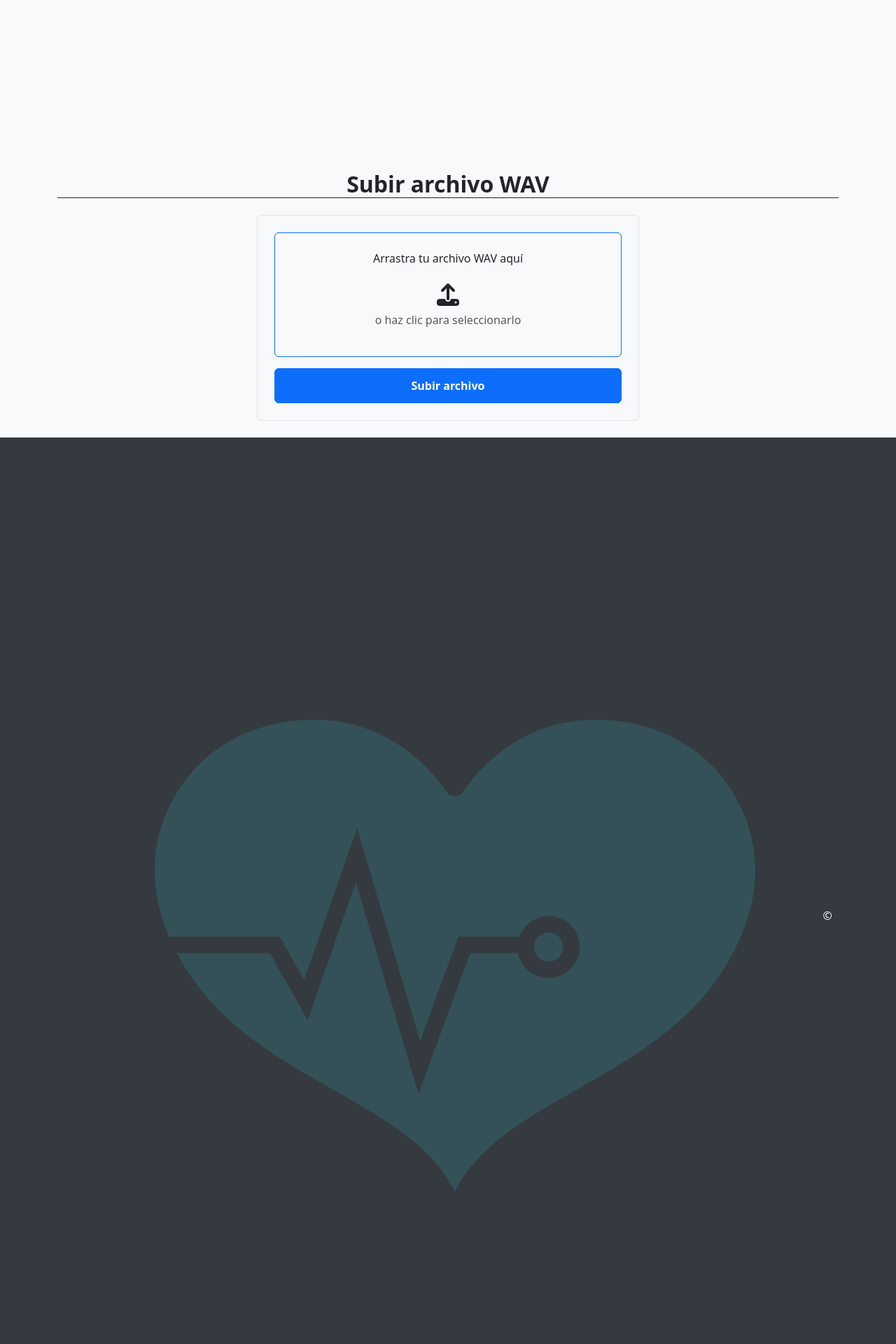
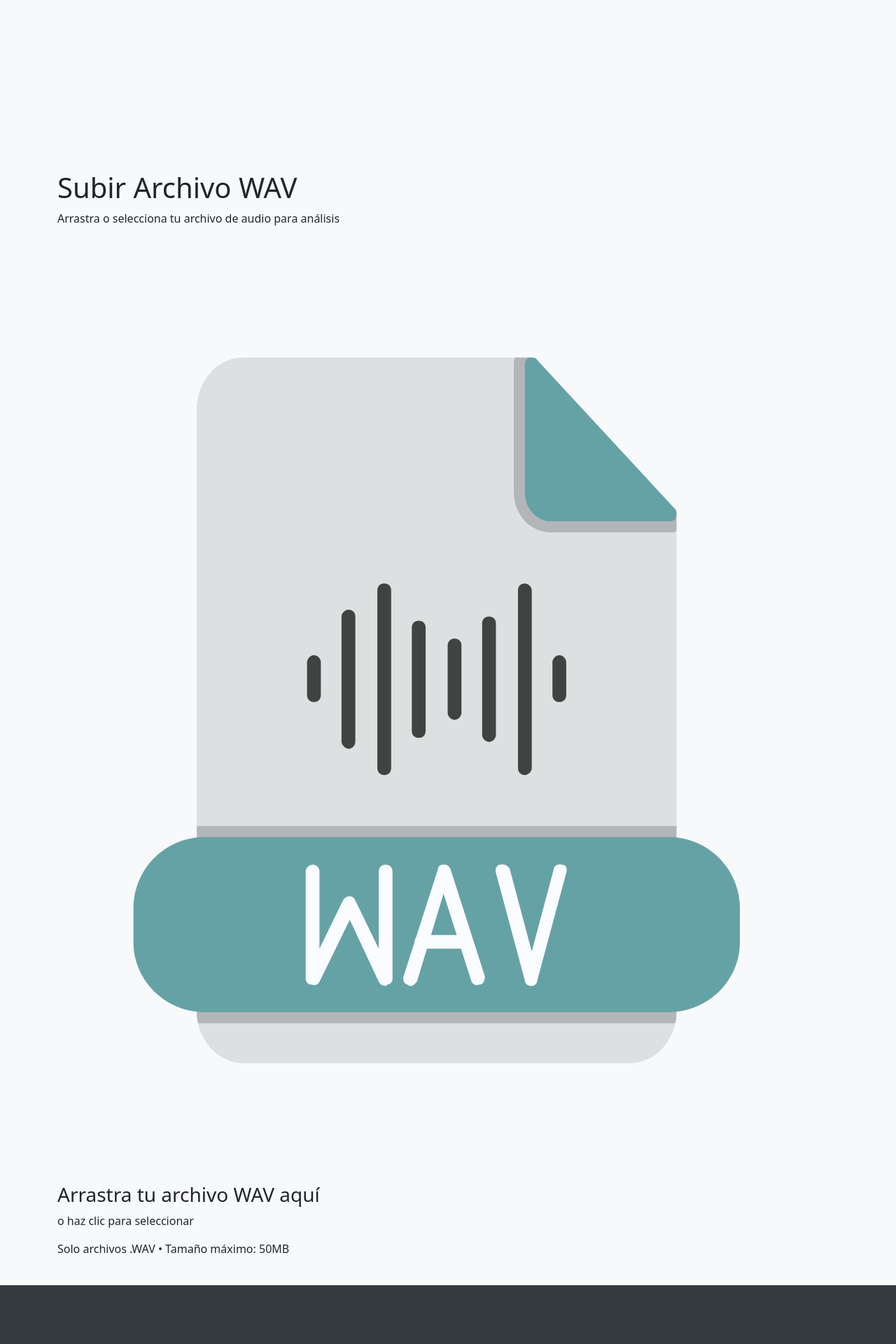
Before and after one commit to LeonHatches/Proyecto_final_FFT_Grupo_3, a Django app: page /upload/ in a window 1280 px wide; the page is wider, and only the part inside the window is pictured. Shown: the part 1156-3076 px from the top of that part at 70% size. Run offline with Django 5.2, Linux system fonts and the light colour scheme.

Commit message:
Mejorar la interfaz de subida de archivos WAV con validaciones y mensajes de éxito/error

```diff
--- a/fft_project/cardiac_project/monitor/templates/monitor/upload.html
+++ b/fft_project/cardiac_project/monitor/templates/monitor/upload.html
@@ -1,42 +1,174 @@
 {% extends "monitor/base.html" %}
+{% load static %}
 
 {% block title %}Subir audio{% endblock title %}
 
 {% block content %}
-<h2 class="texto-titulo text-center mb-4">Subir archivo WAV</h2>
 
-<div class="row justify-content-center">
-    <div class="col-md-6">
+<div class="upload-container">
+    <!-- Header -->
+    <div class="header-section">
+        <h1 class="page-title">Subir Archivo WAV</h1>
+        <p class="page-subtitle">Arrastra o selecciona tu archivo de audio para análisis</p>
+    </div>
 
-        <form method="POST" enctype="multipart/form-data" class="border p-4 rounded bg-light">
-            {% csrf_token %}
+    <!-- Mensajes -->
+    <div id="errorMessage" class="alert alert-danger" style="display: none;" role="alert"></div>
+    <div id="successMessage" class="alert alert-success" style="display: none;" role="alert"></div>
 
-            <!-- Errores del formulario -->
-            {% if form.errors %}
-                <div class="alert alert-danger">
-                    {{ form.errors }}
-                </div>
-            {% endif %}
-
-            <!-- Drag & Drop -->
-            <div id="drop-area" class="border border-primary rounded p-4 text-center mb-3">
-                <p>Arrastra tu archivo WAV aquí</p>
-                <span style="font-size: 2rem;">
-                    <i class="fa-solid fa-upload"></i>
-                </span>
-                <p class="text-muted">o haz clic para seleccionarlo</p>
-            </div>
-
-            <!-- Campo real del formulario -->
-            <div class="mb-3" style="display: none;">
-                {{ form.archivo }}
-            </div>
-
-            <button type="submit" class="boton-upload btn btn-primary w-100 fw-bold">Subir archivo</i>
-            </button>
-        </form>
-
+    <!-- Card de upload -->
+    <div class="upload-card">
+        <div id="dropZone">
+            <img src="{% static 'monitor/images/upload-icon.svg' %}" alt="Upload" class="drop-icon-img">
+            <h3 class="drop-title">Arrastra tu archivo WAV aquí</h3>
+            <p class="drop-text">o haz clic para seleccionar</p>
+            <p class="drop-hint">Solo archivos .WAV • Tamaño máximo: 50MB</p>
+        </div>
+        <input type="file" id="fileInput" accept=".wav" style="display: none;">
     </div>
 </div>
 
+<!-- Loading Spinner -->
+<div id="loadingSpinner" style="display: none; position: fixed; top: 0; left: 0; width: 100%; height: 100%; background: rgba(0,0,0,0.6); z-index: 9999; justify-content: center; align-items: center; flex-direction: column;">
+    <div class="spinner-border text-light" role="status" style="width: 70px; height: 70px;">
+        <span class="visually-hidden">Loading...</span>
+    </div>
+    <div class="text-white mt-3 loading-text">Procesando archivo WAV...</div>
+</div>
+
+<!-- JavaScript para Drag & Drop -->
+<script type="module">
+    const dropZone = document.getElementById('dropZone');
+    const fileInput = document.getElementById('fileInput');
+    const errorMessage = document.getElementById('errorMessage');
+    const successMessage = document.getElementById('successMessage');
+    const loadingSpinner = document.getElementById('loadingSpinner');
+
+    // Drag & Drop handlers
+    dropZone.addEventListener('dragover', (e) => {
+        e.preventDefault();
+        e.stopPropagation();
+        dropZone.classList.add('drag-over');
+    });
+
+    dropZone.addEventListener('dragleave', (e) => {
+        e.preventDefault();
+        e.stopPropagation();
+        dropZone.classList.remove('drag-over');
+    });
+
+    dropZone.addEventListener('drop', (e) => {
+        e.preventDefault();
+        e.stopPropagation();
+        dropZone.classList.remove('drag-over');
+
+        const files = e.dataTransfer.files;
+        if (files.length > 0) {
+            processFile(files[0]);
+        }
+    });
+
+    dropZone.addEventListener('click', () => {
+        fileInput.click();
+    });
+
+    fileInput.addEventListener('change', (e) => {
+        const files = e.target.files;
+        if (files.length > 0) {
+            processFile(files[0]);
+        }
+    });
+
+    function processFile(file) {
+        // Validar SOLO archivos WAV
+        const fileName = file.name.toLowerCase();
+        if (!fileName.endsWith('.wav')) {
+            showError('Solo se aceptan archivos .WAV. Tu archivo: ' + file.name);
+            return;
+        }
+
+        // Validar tamaño (máximo 50MB)
+        const maxSize = 50 * 1024 * 1024;
+        if (file.size > maxSize) {
+            showError('El archivo es demasiado grande. Tamaño máximo: 50MB');
+            return;
+        }
+
+        // Validar que sea un archivo de audio
+        if (!file.type.includes('audio') && !file.type.includes('wav')) {
+            showError('El archivo no es un audio válido. Asegúrate de subir un archivo .WAV');
+            return;
+        }
+
+        // Todo OK, subir archivo
+        uploadFile(file);
+    }
+
+    function uploadFile(file) {
+        showError('');
+        showSuccess('');
+        showLoading();
+
+        const formData = new FormData();
+        formData.append('audio', file, file.name);
+
+        fetch('/process/', {
+            method: 'POST',
+            body: formData
+        })
+        .then(response => {
+            if (!response.ok) {
+                throw new Error(`Error HTTP: ${response.status}`);
+            }
+            return response.json();
+        })
+        .then(data => {
+            hideLoading();
+            showSuccess(`¡Archivo WAV "${file.name}" subido correctamente!`);
+            console.log('Respuesta del servidor:', data);
+
+            // Redirigir a resultados si viene en la respuesta
+            if (data.redirect) {
+                setTimeout(() => {
+                    window.location.href = data.redirect;
+                }, 1500);
+            }
+        })
+        .catch(error => {
+            hideLoading();
+            showError('Error al subir el archivo: ' + error.message);
+            console.error('Error:', error);
+        });
+    }
+
+    function showError(message) {
+        errorMessage.textContent = message;
+        errorMessage.style.display = message ? 'block' : 'none';
+        if (message) {
+            setTimeout(() => {
+                errorMessage.style.display = 'none';
+            }, 5000);
+        }
+    }
+
+    function showSuccess(message) {
+        successMessage.textContent = message;
+        successMessage.style.display = message ? 'block' : 'none';
+        if (message) {
+            setTimeout(() => {
+                successMessage.style.display = 'none';
+            }, 5000);
+        }
+    }
+
+    function showLoading() {
+        loadingSpinner.style.display = 'flex';
+    }
+
+    function hideLoading() {
+        loadingSpinner.style.display = 'none';
+    }
+</script>
+
+
 {% endblock %}
```
